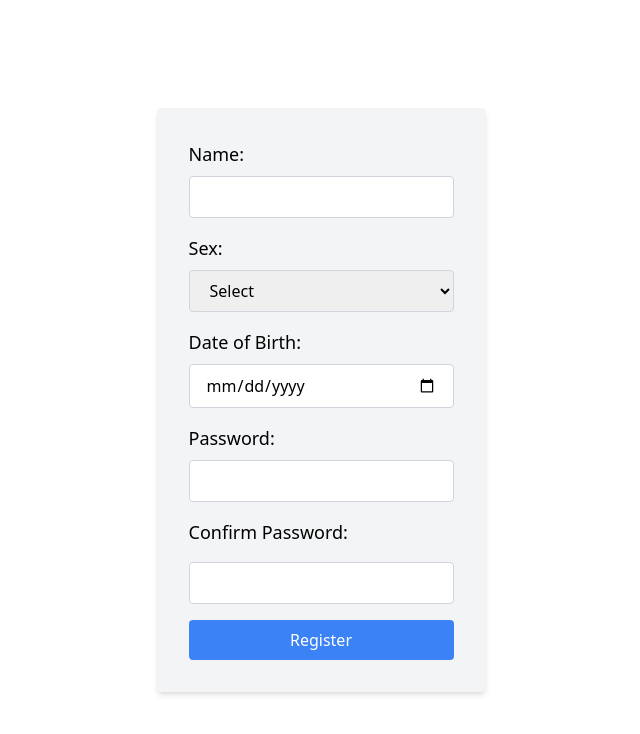
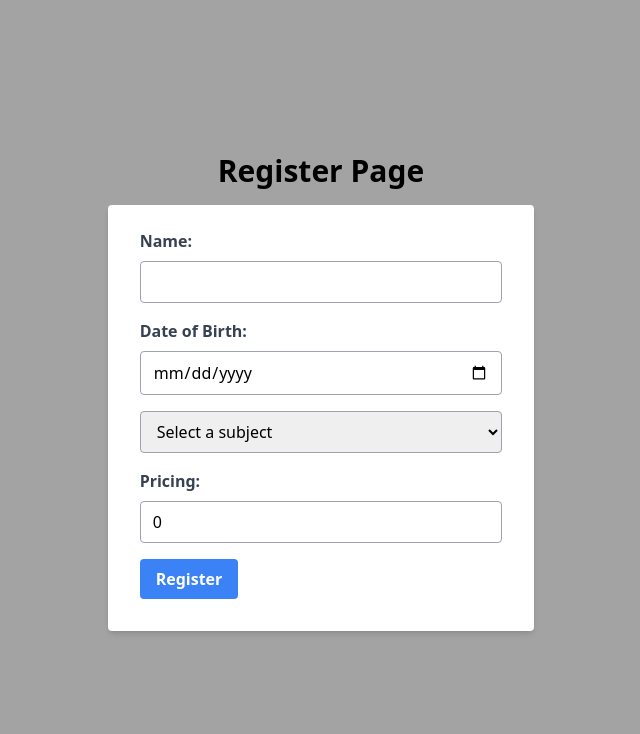
Before and after one commit to Kennethsim2000/BeepAssignment, a Next.js app: page /register in a window 1280 px wide. Shown: the top 734 px of the page, without its empty margins (319-959 px from the left). Built offline with nearby package versions, Linux system fonts and the light colour scheme.

Commit message:
Complete Tutor register page

```diff
--- a/package.json
+++ b/package.json
@@ -14,6 +14,8 @@
     "next": "^13.4.1",
     "react": "18.2.0",
     "react-dom": "18.2.0",
+    "react-icons": "^4.8.0",
+    "react-tag-input": "^6.8.1",
     "zod": "^3.21.4"
   },
   "devDependencies": {
@@ -21,6 +23,7 @@
     "@types/node": "^18.15.5",
     "@types/react": "^18.0.28",
     "@types/react-dom": "^18.0.11",
+    "@types/react-tag-input": "^6.6.1",
     "@typescript-eslint/eslint-plugin": "^5.56.0",
     "@typescript-eslint/parser": "^5.56.0",
     "autoprefixer": "^10.4.14",
--- a/src/pages/register.js
+++ /dev/null
@@ -1,143 +0,0 @@
-import React, { useState } from "react";
-import axios from "axios";
-
-const register = () => {
-  const [formData, setFormData] = useState({
-    name: "",
-    sex: "",
-    dob: "",
-    password: "",
-    confirmPassword: "",
-  });
-
-  const [error, setError] = useState(false);
-  const handleChange = (e) => {
-    const { name, value } = e.target;
-    setFormData((prevFormData) => ({ ...prevFormData, [name]: value }));
-  };
-
-  const handleSubmit = async (e) => {
-    e.preventDefault();
-    try {
-      // Perform form submission or validation logic here
-
-      const currentDate = new Date();
-      const dob = new Date(formData.dob);
-      const ageInMilliseconds = currentDate - dob;
-      const millisecondsInYear = 1000 * 60 * 60 * 24 * 365.25; // Account for leap years
-      const ageInYears = Math.floor(ageInMilliseconds / millisecondsInYear);
-
-      // Send POST request to the server
-      const response = await axios.post("http://localhost:8080/user/add", {
-        name: formData.name,
-        dob: new Date(formData.dob),
-        sex: formData.sex === "male" ? 1 : 0, // Set sex as 1 for male, 0 for other genders
-        password: formData.password,
-      });
-      // Handle the response from the server
-      console.log(response.data);
-      if (response.data.code != 200) {
-        setError(true);
-      } else {
-        setError(false);
-      }
-    } catch (error) {
-      console.error(error);
-    }
-  };
-
-  return (
-    <div className="flex justify-center items-center h-screen">
-      <form
-        className="p-8 bg-gray-100 rounded shadow-md"
-        onSubmit={handleSubmit}
-      >
-        <div className="mb-4">
-          <label className="block mb-2 text-lg font-medium" htmlFor="name">
-            Name:
-          </label>
-          <input
-            className="w-full px-4 py-2 border border-gray-300 rounded focus:outline-none focus:border-blue-500"
-            type="text"
-            id="name"
-            name="name"
-            value={formData.name}
-            onChange={handleChange}
-            required
-          />
-        </div>
-        <div className="mb-4">
-          <label className="block mb-2 text-lg font-medium" htmlFor="sex">
-            Sex:
-          </label>
-          <select
-            className="w-full px-4 py-2 border border-gray-300 rounded focus:outline-none focus:border-blue-500"
-            id="sex"
-            name="sex"
-            value={formData.sex}
-            onChange={handleChange}
-            required
-          >
-            <option value="select">Select</option>
-            <option value="male">Male</option>
-            <option value="female">Female</option>
-          </select>
-        </div>
-        <div className="mb-4">
-          <label className="block mb-2 text-lg font-medium" htmlFor="dob">
-            Date of Birth:
-          </label>
-          <input
-            className="w-full px-4 py-2 border border-gray-300 rounded focus:outline-none focus:border-blue-500"
-            type="date"
-            id="dob"
-            name="dob"
-            value={formData.dob}
-            onChange={handleChange}
-            required
-          />
-        </div>
-        <div className="mb-4">
-          <label className="block mb-2 text-lg font-medium" htmlFor="password">
-            Password:
-          </label>
-          <input
-            className="w-full px-4 py-2 border border-gray-300 rounded focus:outline-none focus:border-blue-500"
-            type="password"
-            id="password"
-            name="password"
-            value={formData.password}
-            onChange={handleChange}
-            required
-          />
-        </div>
-        <div className="mb-4">
-          <label
-            className="block mb-2 text-lg font-medium"
-            htmlFor="confirmPassword"
-          >
-            Confirm Password:
-          </label>
-          <input
-            className="w-full px-4 mt-2 py-2 border border-gray-300 rounded focus:outline-none focus:border-blue-500"
-            type="password"
-            id="confirmPassword"
-            name="confirmPassword"
-            value={formData.confirmPassword}
-            onChange={handleChange}
-            required
-          />
-          {error && <p className="text-red-500 mt-2">User already exist.</p>}
-        </div>
-        <button
-          className="w-full py-2 px-4 bg-blue-500 text-white rounded hover:bg-blue-600 focus:outline-none"
-          type="submit"
-        >
-          Register
-        </button>
-      </form>
-    </div>
-  );
-};
-
-export default register;
--- /dev/null
+++ b/src/pages/register.tsx
@@ -0,0 +1,118 @@
+import React, { useState } from "react";
+import axios from "axios";
+import { NextPage } from "next";
+import TagInput from "react-tag-input";
+import { RxCross1 } from "react-icons/rx";
+
+const Register: NextPage = () => {
+  const [name, setName] = useState<string>("");
+  const [dob, setDOB] = useState<string>("");
+  const [selectedSubjects, setSelectedSubjects] = useState<string[]>([]);
+  const [pricing, setPricing] = useState<number>(0);
+  const subjectOptions = ["English", "Math", "Chinese", "Science"];
+
+  const handleSubjectChange = (event: React.ChangeEvent<HTMLSelectElement>) => {
+    const selectedSubject = event.target.value;
+    if (!selectedSubjects.includes(selectedSubject)) {
+      setSelectedSubjects([...selectedSubjects, selectedSubject]);
+    }
+  };
+
+  const handleRemoveSubject = (subject: string) => {
+    setSelectedSubjects(selectedSubjects.filter((item) => item !== subject));
+  };
+  const handleSubmit = (e: React.FormEvent<HTMLFormElement>) => {
+    e.preventDefault();
+  };
+
+  return (
+    <div className="flex flex-col items-center justify-center h-screen bg-neutral-400">
+      <h1 className="text-3xl font-bold mb-4">Register Page</h1>
+      <form
+        onSubmit={handleSubmit}
+        className="bg-white shadow-md rounded px-8 pt-6 pb-8 mb-4 w-1/3"
+      >
+        <div className="mb-4">
+          <label className="block text-gray-700 font-bold mb-2">Name:</label>
+          <input
+            type="text"
+            id="name"
+            value={name}
+            onChange={(e) => setName(e.target.value)}
+            className="w-full border rounded py-2 px-3 border-gray-400 focus:outline-none focus:border-blue-500"
+          />
+        </div>
+        <div className="mb-4">
+          <label htmlFor="dob" className="block text-gray-700 font-bold mb-2">
+            Date of Birth:
+          </label>
+          <input
+            type="date"
+            id="dob"
+            value={dob}
+            onChange={(e) => setDOB(e.target.value)}
+            className="w-full border rounded py-2 px-3 border-gray-400 focus:outline-none focus:border-blue-500"
+          />
+        </div>
+
+        <div className="mb-4">
+          <select
+            value=""
+            onChange={handleSubjectChange}
+            className="w-full border rounded py-2 px-3 border-gray-400 focus:outline-none focus:border-blue-500 w-full"
+          >
+            <option value="">Select a subject</option>
+            {subjectOptions.map((subject) => (
+              <option key={subject} value={subject}>
+                {subject}
+              </option>
+            ))}
+          </select>
+          {selectedSubjects.length > 0 && (
+            <div className="flex flex-row w-full ">
+              <ul className="flex flex-wrap p-2">
+                {selectedSubjects.map((subject, index) => (
+                  <li
+                    key={index}
+                    className="flex items-center py-1 px-2 border-b border-gray-300 rounded-lg bg-gray-200 m-1"
+                    style={{ fontSize: "0.8rem" }}
+                  >
+                    <span>{subject}</span>
+                    <RxCross1
+                      className="ml-2 cursor-pointer hover:text-red-500 focus:outline-none"
+                      onClick={() => handleRemoveSubject(subject)}
+                    />
+                  </li>
+                ))}
+              </ul>
+            </div>
+          )}
+        </div>
+        <div className="mb-4">
+          <label
+            htmlFor="pricing"
+            className="block text-gray-700 font-bold mb-2"
+          >
+            Pricing:
+          </label>
+          <input
+            type="text"
+            id="pricing"
+            value={pricing}
+            onChange={(e) =>
+              setPricing(e.target.value === "" ? 0 : parseInt(e.target.value))
+            }
+            className="w-full  border rounded py-2 px-3 border-gray-400 focus:outline-none focus:border-blue-500"
+          />
+        </div>
+        <button
+          type="submit"
+          className="bg-blue-500 hover:bg-blue-700 text-white font-bold py-2 px-4 rounded focus:outline-none focus:shadow-outline"
+        >
+          Register
+        </button>
+      </form>
+    </div>
+  );
+};
+export default Register;
```
Also changed, not shown: 1 other file (tests, documents, lock files or other folders).
